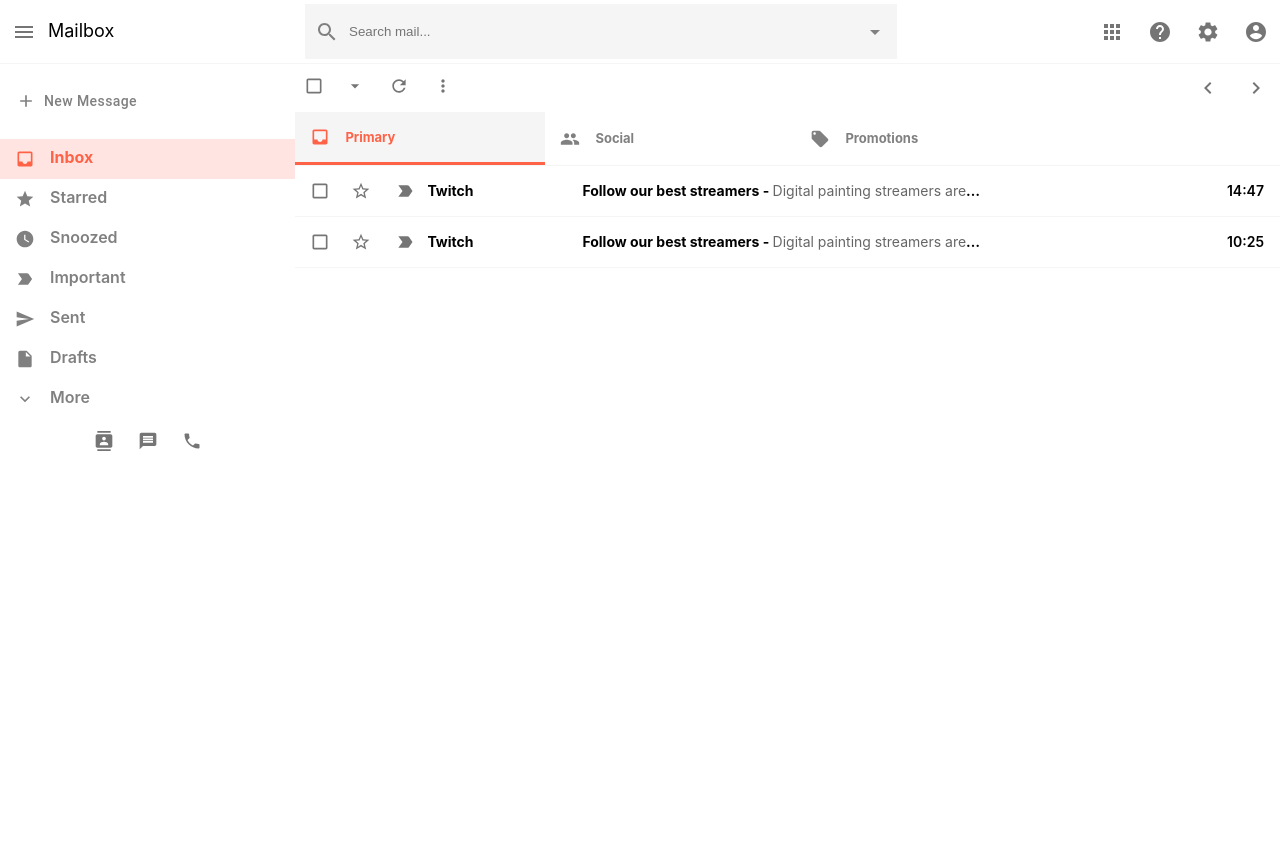
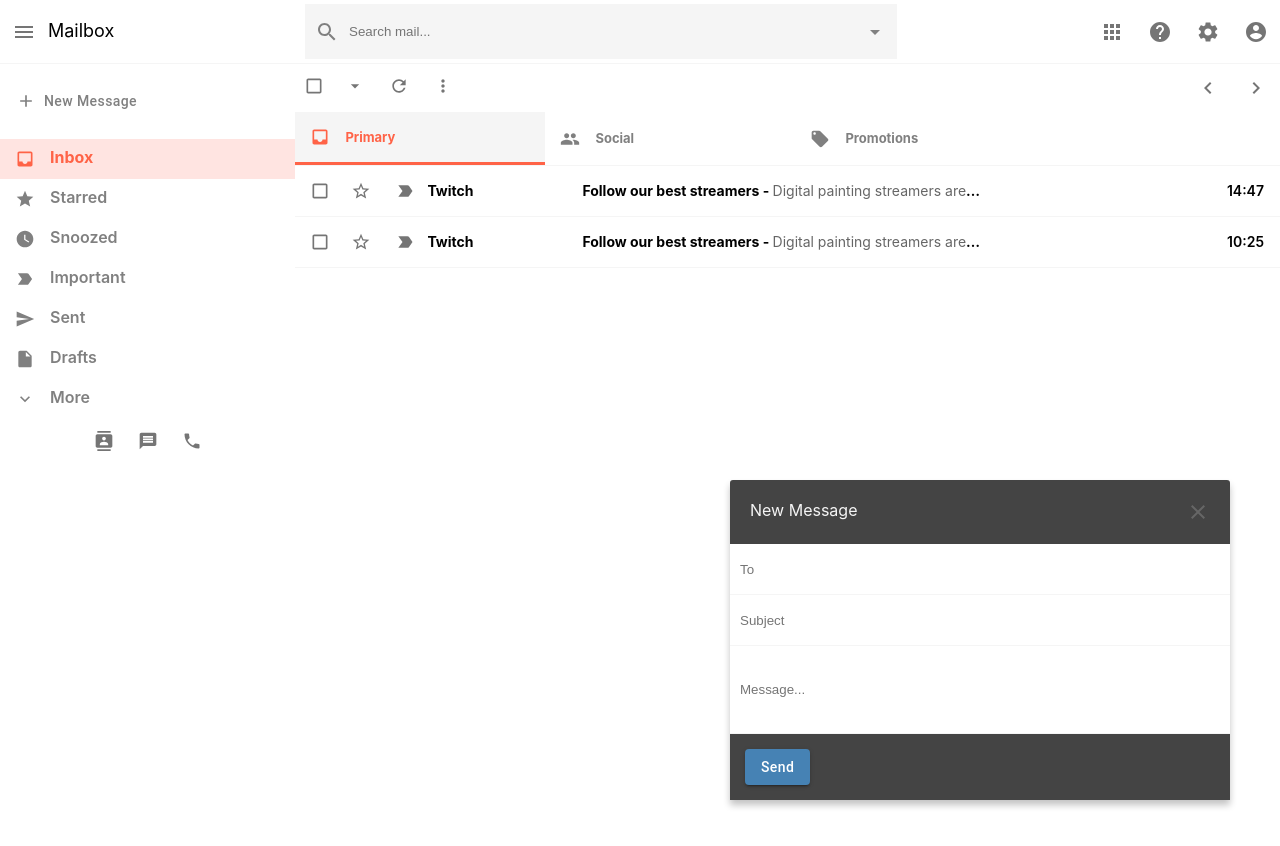
Before and after one commit to aunimhsn/reactjs-mailbox, a React (Create React App) app in the folder mailbox/: page / in a window 1280 px wide. Both pictures are taken after a click on the button "New Message". Shown: the top 846 px of the page. Built offline with nearby package versions, Linux system fonts and the light colour scheme.

Commit message:
feat: message box

```diff
--- a/mailbox/package.json
+++ b/mailbox/package.json
@@ -11,6 +11,7 @@
     "@testing-library/user-event": "^7.1.2",
     "react": "^17.0.1",
     "react-dom": "^17.0.1",
+    "react-hook-form": "^6.14.0",
     "react-redux": "^7.1.3",
     "react-router-dom": "^5.2.0",
     "react-scripts": "4.0.1"
--- a/mailbox/src/App.js
+++ b/mailbox/src/App.js
@@ -1,14 +1,18 @@
 import React from 'react';
 import './App.css';
-
 import Header from './components/Header';
 import Sidebar from './components/Sidebar';
 import Mail from './components/Mail';
 import EmailList from './components/EmailList';
-
+import SendMail from './components/SendMail';
 import { BrowserRouter as Router, Switch, Route, Link } from "react-router-dom";
+import { selectSendMessageIsOpen } from './features/mailSlice';
+import { useSelector } from 'react-redux';
 
 function App() {
+
+    const sendMessageIsOpen = useSelector(selectSendMessageIsOpen);
+
     return (
         <Router>
             <div className="App">
@@ -25,6 +29,8 @@ function App() {
                         </Route>
                     </Switch>
                 </div>
+
+                {sendMessageIsOpen && <SendMail />}
             </div>
         </Router>
     );
--- a/mailbox/src/app/store.js
+++ b/mailbox/src/app/store.js
@@ -1,8 +1,8 @@
 import { configureStore } from '@reduxjs/toolkit';
-import counterReducer from '../features/counterSlice';
+import mailReducer from '../features/mailSlice';
 
 export default configureStore({
     reducer: {
-        counter: counterReducer,
+        mail: mailReducer,
     },
 });
--- a/mailbox/src/components/EmailList.js
+++ b/mailbox/src/components/EmailList.js
@@ -28,7 +28,7 @@ export default function EmailList() {
                         <MoreVertIcon />
                     </IconButton>
                 </div>
-                <div class="emailList__settingsRight">
+                <div className="emailList__settingsRight">
                     <IconButton>
                         <ChevronLeftIcon />
                     </IconButton>
--- /dev/null
+++ b/mailbox/src/components/SendMail.css
@@ -0,0 +1,69 @@
+.sendMail {
+    position: fixed;
+    bottom: 0px;
+    right: 50px;
+    background-color: #444;
+    display: flex;
+    flex-direction: column;
+    width: 40%;
+    height: 40%;
+    max-width: 500px;
+    border-top-left-radius: 3px;
+    border-top-right-radius: 3px;
+    box-shadow: 0px 5px 7px 0px rgba(0, 0, 0, 0.24);
+}
+
+.sendMail__header {
+    padding: 20px;
+    display: flex;
+    justify-content: space-between;
+}
+
+.sendMail__close {
+    color: #666;
+    cursor: pointer;
+}
+
+.sendMail__close:hover {
+    color: whitesmoke;
+    cursor: pointer;
+}
+
+.sendMail__header > h4 {
+    color: whitesmoke;
+    font-weight: 400;
+}
+
+.sendMail > form {
+    display: flex;
+    flex: 1;
+    flex-direction: column;
+}
+
+
+.sendMail > form > input {
+    height: 30px;
+    padding: 10px;
+    border: none;
+    border-bottom: 1px solid whitesmoke;
+    outline: none;
+}
+
+.sendMail__message {
+    flex: 1;
+}
+
+
+.sendMail__send {
+    background-color: steelblue !important;
+    text-transform: capitalize !important;
+    margin: 15px !important;
+}
+
+.sendMail__error {
+    background-color: white;
+    padding: 10px;
+    color: tomato;
+    font-size: 12px;
+    text-align: right;
+}
--- /dev/null
+++ b/mailbox/src/components/SendMail.js
@@ -0,0 +1,66 @@
+import React from 'react';
+import './SendMail.css';
+import CloseIcon from '@material-ui/icons/Close';
+import { Button } from '@material-ui/core';
+import { useForm } from 'react-hook-form';
+import { useDispatch } from 'react-redux';
+import { closeSendMessage } from '../features/mailSlice';
+
+function SendMail() {
+    const { register, handleSubmit, watch, errors } = useForm();
+
+    const onSubmit = (formData) => {
+        console.log(formData)
+    };
+
+    const dispatch = useDispatch();
+
+    return (
+        <div className="sendMail">
+            <div className="sendMail__header">
+                <h4>New Message</h4>
+                <CloseIcon className="sendMail__close" onClick={() => dispatch(closeSendMessage())} />
+            </div>
+
+            <form onSubmit={handleSubmit(onSubmit)}>
+                <input
+                    name="to"
+                    placeholder="To"
+                    type="text"
+                    ref={register({ required: true })}
+                />
+                {errors.to && (<p className="sendMail__error">To is required!</p>)}
+
+                <input
+                    name="subject"
+                    placeholder="Subject"
+                    type="text"
+                    ref={register({ required: true })}
+                />
+                {errors.subject && (<p className="sendMail__error">Subject is required!</p>)}
+
+                <input
+                    name="message"
+                    placeholder="Message..."
+                    type="text"
+                    className="sendMail__message"
+                    ref={register({ required: true })}
+                />
+                {errors.message && (<p className="sendMail__error">Message is required!</p>)}
+
+                <div className="sendMail__options">
+                    <Button
+                        className="sendMail__send"
+                        variant="contained"
+                        color="primary"
+                        type="submit"
+                    >
+                        Send
+                    </Button>
+                </div>
+            </form>
+        </div>
+    )
+}
+
+export default SendMail
--- a/mailbox/src/components/Sidebar.js
+++ b/mailbox/src/components/Sidebar.js
@@ -13,12 +13,19 @@ import ExpandMoreIcon from '@material-ui/icons/ExpandMore';
 import ContactsIcon from '@material-ui/icons/Contacts';
 import MessageIcon from '@material-ui/icons/Message';
 import PhoneIcon from '@material-ui/icons/Phone';
+import { useDispatch } from 'react-redux';
+import { openSendMessage } from '../features/mailSlice';
 
 export default function Sidebar() {
+    const dispatch = useDispatch();
+
     return (
         <div className="sidebar">
-            <Button className="sidebar__newmessage"
-                    startIcon={<AddIcon />}>
+            <Button
+                className="sidebar__newmessage"
+                startIcon={<AddIcon />}
+                onClick={() => dispatch(openSendMessage())}
+            >
                 New message
             </Button>
 
--- a/mailbox/src/features/counterSlice.js
+++ /dev/null
@@ -1,42 +0,0 @@
-import { createSlice } from '@reduxjs/toolkit';
-
-export const counterSlice = createSlice({
-  name: 'counter',
-  initialState: {
-    value: 0,
-  },
-  reducers: {
-    increment: state => {
-      // Redux Toolkit allows us to write "mutating" logic in reducers. It
-      // doesn't actually mutate the state because it uses the Immer library,
-      // which detects changes to a "draft state" and produces a brand new
-      // immutable state based off those changes
-      state.value += 1;
-    },
-    decrement: state => {
-      state.value -= 1;
-    },
-    incrementByAmount: (state, action) => {
-      state.value += action.payload;
-    },
-  },
-});
-
-export const { increment, decrement, incrementByAmount } = counterSlice.actions;
-
-// The function below is called a thunk and allows us to perform async logic. It
-// can be dispatched like a regular action: `dispatch(incrementAsync(10))`. This
-// will call the thunk with the `dispatch` function as the first argument. Async
-// code can then be executed and other actions can be dispatched
-export const incrementAsync = amount => dispatch => {
-  setTimeout(() => {
-    dispatch(incrementByAmount(amount));
-  }, 1000);
-};
-
-// The function below is called a selector and allows us to select a value from
-// the state. Selectors can also be defined inline where they're used instead of
-// in the slice file. For example: `useSelector((state) => state.counter.value)`
-export const selectCount = state => state.counter.value;
-
-export default counterSlice.reducer;
--- /dev/null
+++ b/mailbox/src/features/mailSlice.js
@@ -0,0 +1,22 @@
+import { createSlice } from '@reduxjs/toolkit';
+
+export const mailSlice = createSlice({
+    name: 'mail',
+    initialState: {
+        sendMessageIsOpen: false,
+    },
+    reducers: {
+        openSendMessage: state => {
+            state.sendMessageIsOpen = true;
+        },
+        closeSendMessage: state => {
+            state.sendMessageIsOpen = false;
+        },
+    },
+});
+
+export const { openSendMessage, closeSendMessage } = mailSlice.actions;
+
+export const selectSendMessageIsOpen = state => state.mail.sendMessageIsOpen;
+
+export default mailSlice.reducer;
```
Also changed, not shown: 2 other files (tests, documents, lock files or other folders).
